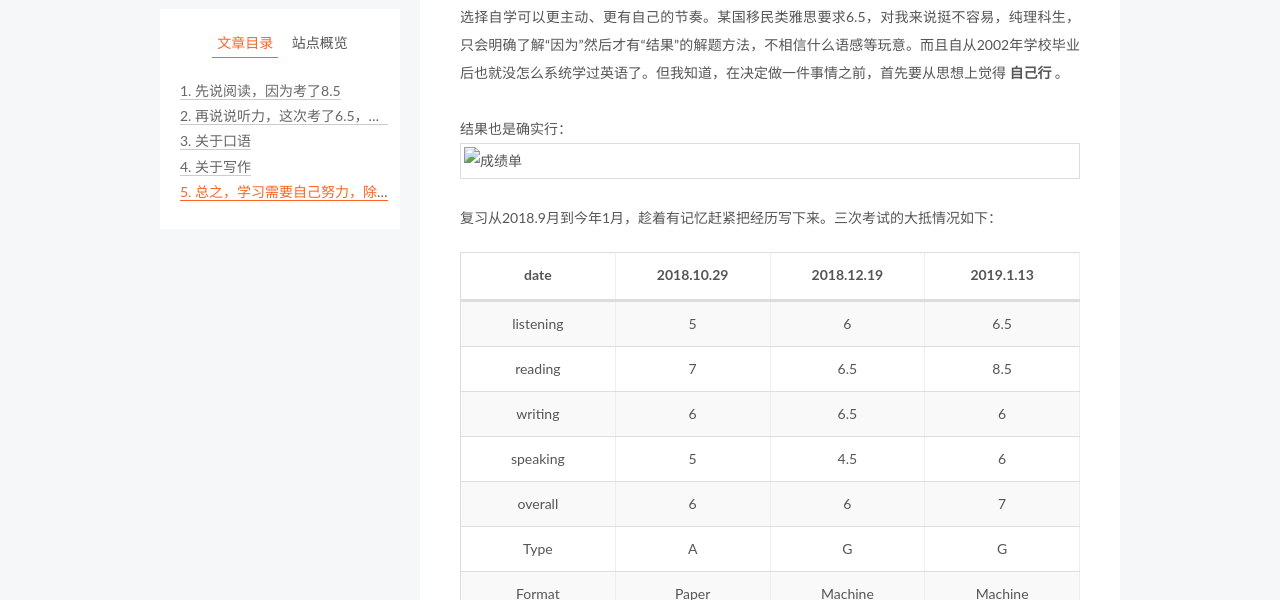
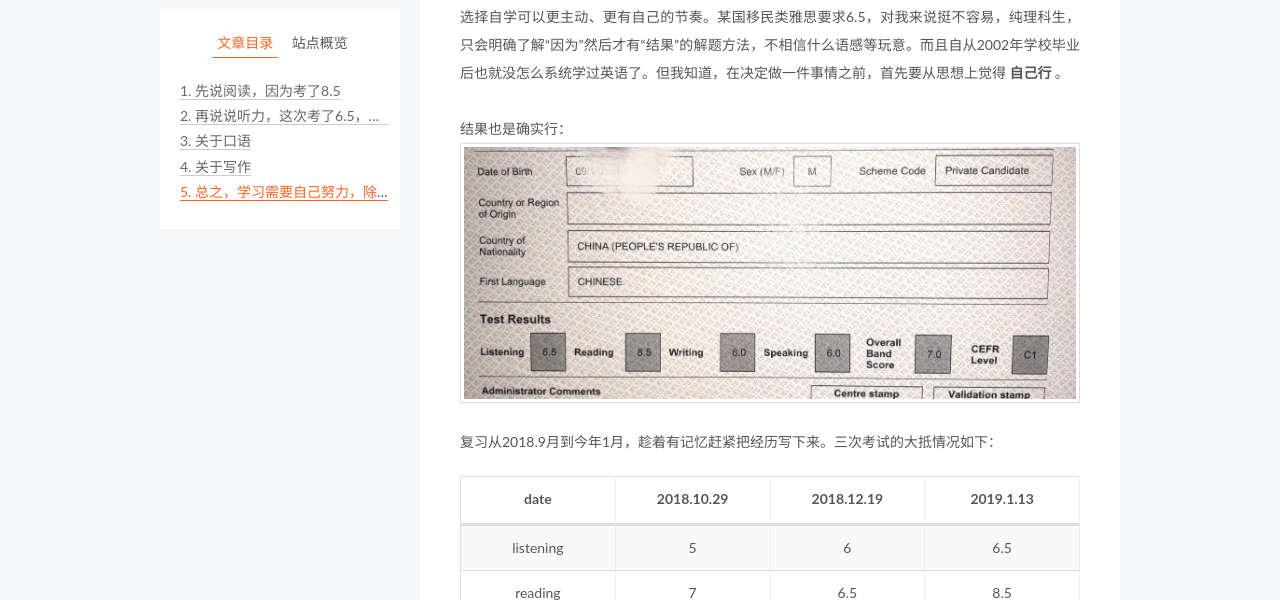
Before and after one commit to microxu/microxu.gitub.io, a plain HTML site: page 2019/01/19/about-IELTs/index.html in a window 1280 px wide. Shown: the part 200-800 px from the top of the page. Drawn offline with Linux system fonts and the light colour scheme.

Commit message:
Site updated: 2019-01-19 13:57:32

```diff
--- a/2019/01/19/about-IELTs/index.html
+++ b/2019/01/19/about-IELTs/index.html
@@ -86,12 +86,12 @@
 <meta property="og:site_name" content="Michael">
 <meta property="og:description" content="选择自学可以更主动、更有自己的节奏。某国移民类雅思要求6.5，对我来说挺不容易，纯理科生，只会明确了解“因为”然后才有“结果”的解题方法，不相信什么语感等玩意。而且自从2002年学校毕业后也就没怎么系统学过英语了。但我知道，在决定做一件事情之前，首先要从思想上觉得 自己行 。">
 <meta property="og:locale" content="zh-Hans">
-<meta property="og:image" content="http://yoursite.com/2019/01/19/about-IELTs/ieltsresult.jpg.jpg">
-<meta property="og:updated_time" content="2019-01-19T00:54:23.357Z">
+<meta property="og:image" content="http://yoursite.com/2019/01/19/about-IELTs/ieltsresult.jpg">
+<meta property="og:updated_time" content="2019-01-19T00:57:26.864Z">
 <meta name="twitter:card" content="summary">
 <meta name="twitter:title" content="G类雅思考试自学复习总结">
 <meta name="twitter:description" content="选择自学可以更主动、更有自己的节奏。某国移民类雅思要求6.5，对我来说挺不容易，纯理科生，只会明确了解“因为”然后才有“结果”的解题方法，不相信什么语感等玩意。而且自从2002年学校毕业后也就没怎么系统学过英语了。但我知道，在决定做一件事情之前，首先要从思想上觉得 自己行 。">
-<meta name="twitter:image" content="http://yoursite.com/2019/01/19/about-IELTs/ieltsresult.jpg.jpg">
+<meta name="twitter:image" content="http://yoursite.com/2019/01/19/about-IELTs/ieltsresult.jpg">
 
 
 
@@ -301,7 +301,7 @@
 
 
 
-        <p>选择自学可以更主动、更有自己的节奏。某国移民类雅思要求6.5，对我来说挺不容易，纯理科生，只会明确了解“因为”然后才有“结果”的解题方法，不相信什么语感等玩意。而且自从2002年学校毕业后也就没怎么系统学过英语了。但我知道，在决定做一件事情之前，首先要从思想上觉得<strong> 自己行 </strong>。<br><a id="more"></a><br>结果也是确实行：<br> <img src="/2019/01/19/about-IELTs/ieltsresult.jpg.jpg" alt="成绩单"></p>
+        <p>选择自学可以更主动、更有自己的节奏。某国移民类雅思要求6.5，对我来说挺不容易，纯理科生，只会明确了解“因为”然后才有“结果”的解题方法，不相信什么语感等玩意。而且自从2002年学校毕业后也就没怎么系统学过英语了。但我知道，在决定做一件事情之前，首先要从思想上觉得<strong> 自己行 </strong>。<br><a id="more"></a><br>结果也是确实行：<br> <img src="/2019/01/19/about-IELTs/ieltsresult.jpg" alt="成绩单"></p>
 <p>复习从2018.9月到今年1月，趁着有记忆赶紧把经历写下来。三次考试的大抵情况如下：</p>
 <table>
 <thead>
```
